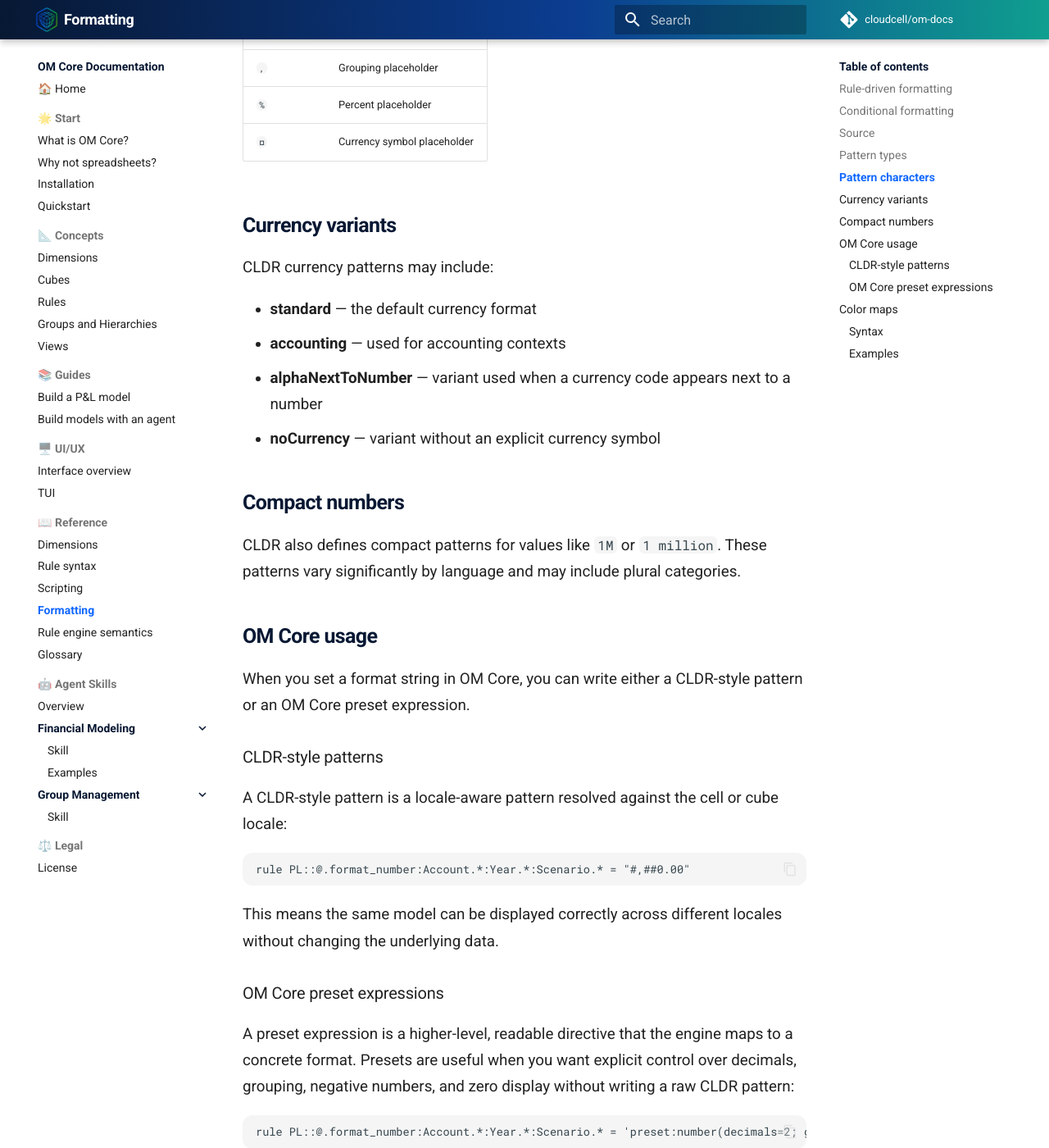
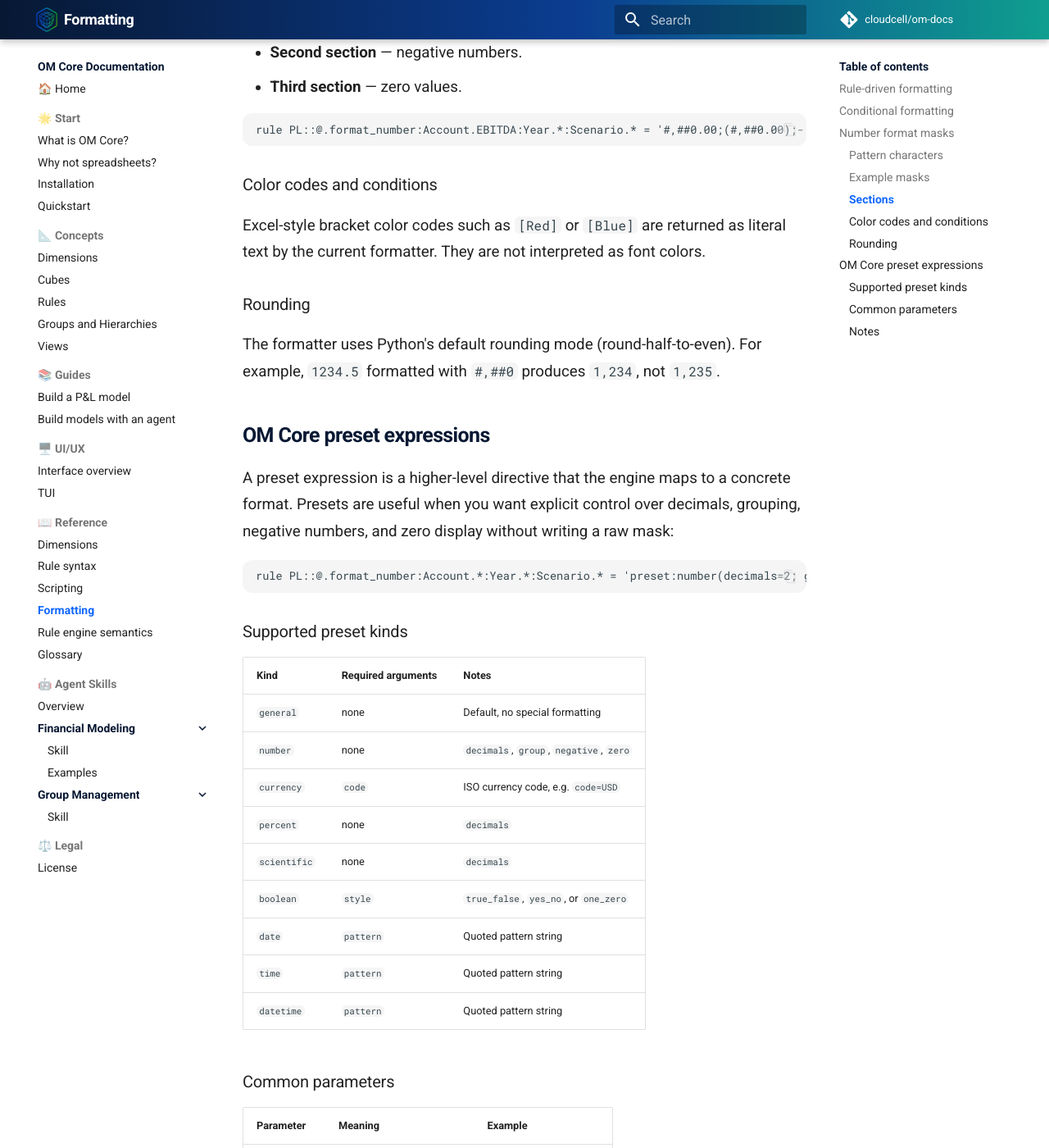
Before and after one commit to cloudcell/om-docs, an MkDocs documentation site: the page built from docs/reference/formatting.md, in a window 1280 px wide and 1400 px high, scrolled down 2165 px. Shown: the whole window at 82% size. Built offline with MkDocs 1.6.1 and Material for MkDocs 9.7.7, drawn with Linux system fonts in a browser that asks for light colours; comment, search, counter and statistics services are not loaded; some of the changed text lies outside the part shown.

Commit message:
docs: clarify range syntax as reference-only, rewrite formatting.md to focus on Excel-style masks over CLDR, and add aggregate/conditional/metadata function tables
Move sequential range documentation from dimension declaration to reference context, emphasizing ranges are valid only in cell references and aggregates. Replace CLDR-focused formatting documentation with Excel-compatible mask syntax, including section semantics, rounding behavior, and preset parameter tables. Remove COLORMAP function

````diff
--- a/docs/reference/formatting.md
+++ b/docs/reference/formatting.md
@@ -1,8 +1,7 @@
 # Formatting patterns
 
-OM Core uses number and currency formatting patterns based on the Unicode Common
-Locale Data Repository (CLDR). This page explains the origin of the syntax and
-the pattern types OM Core supports.
+OM Core uses number formatting patterns that are compatible with Excel-style
+masks. This page explains the syntax and the patterns OM Core supports.
 
 This page is about **number and currency display patterns**, not visual styles such
 as font color or background fill. Visual styles are set through channels like
@@ -31,134 +30,101 @@ Because formatting is rule-driven, it can be conditional. A rule on `@.fill`,
 other cells:
 
 ```openm
-rule Checks::@.fill:Check.Variance:Month.*:Department.* = if(abs(Variance::[VarianceLine.Variance]) > 1000, "#FFCCCC", "#FFFFFF")
+rule Checks::@.fill:Check.Variance:Month.*:Department.* = if(Variance::[VarianceLine.Variance] > 1000, "#FFCCCC", "#FFFFFF")
 rule PL::@.font_color:Account.EBITDA:Year.*:Scenario.* = if(PL::[Account.EBITDA] < 0, "#FF0000", "#000000")
 ```
 
 The format or style is recomputed automatically when the underlying values change,
 so the visual presentation always stays consistent with the model state.
 
-## Source
+## Number format masks
 
-The formatting syntax in OM Core originates from CLDR number and currency patterns:
+OM Core applies an Excel-compatible number mask to the raw cell value. The mask
+controls decimal places, thousands grouping, percentage scaling, and negative/zero
+sections.
 
-[Number and currency patterns — CLDR](https://cldr.unicode.org/translation/number-currency-formats/number-and-currency-patterns)
-
-CLDR defines locale-aware patterns for presenting numbers, currencies,
-percentages, and compact numbers. OM Core uses these patterns as the basis for
-formatting values in views.
-
-## Pattern types
-
-CLDR supports four general-purpose number patterns:
-
-- **Decimal** — standard numeric values, e.g. `1,234.56`
-- **Currency** — monetary values, with standard and accounting variants
-- **Percent** — values expressed as percentages
-- **Scientific** — values in scientific notation
-
-## Pattern characters
-
-In CLDR patterns, characters such as `.` and `,` are placeholders. The actual
-decimal and grouping symbols are determined by the active locale. Literal
-characters that are not placeholders must be quoted.
-
-Common pattern characters:
+### Pattern characters
 
 | Character | Meaning |
 | --- | --- |
-| `0` | Required digit |
-| `#` | Optional digit |
-| `.` | Decimal placeholder |
-| `,` | Grouping placeholder |
-| `%` | Percent placeholder |
-| `¤` | Currency symbol placeholder |
+| `0` | Digit placeholder |
+| `#` | Digit placeholder (currently treated the same as `0`) |
+| `.` | Decimal point position |
+| `,` | Thousands grouping marker |
+| `%` | Multiply by 100 and add `%` |
 
-## Currency variants
+### Example masks
 
-CLDR currency patterns may include:
+| Mask | Value | Display |
+| --- | --- | --- |
+| `#,##0.00` | `1234.5` | `1,234.50` |
+| `#,##0` | `1234.6` | `1,235` |
+| `0.00%` | `0.125` | `12.50%` |
+| `0;(#,##0)` | `-5` | `(5)` |
+| `0;(#,##0);-` | `0` | `-` |
 
-- **standard** — the default currency format
-- **accounting** — used for accounting contexts
-- **alphaNextToNumber** — variant used when a currency code appears next to a number
-- **noCurrency** — variant without an explicit currency symbol
+### Sections
 
-## Compact numbers
+A mask can contain up to three semicolon-separated sections:
 
-CLDR also defines compact patterns for values like `1M` or `1 million`. These
-patterns vary significantly by language and may include plural categories.
-
-## OM Core usage
-
-When you set a format string in OM Core, you can write either a CLDR-style
-pattern or an OM Core preset expression.
-
-### CLDR-style patterns
-
-A CLDR-style pattern is a locale-aware pattern resolved against the cell or cube
-locale:
+- **First section** — positive numbers.
+- **Second section** — negative numbers.
+- **Third section** — zero values.
 
 ```openm
-rule PL::@.format_number:Account.*:Year.*:Scenario.* = "#,##0.00"
+rule PL::@.format_number:Account.EBITDA:Year.*:Scenario.* = '#,##0.00;(#,##0.00);-'
 ```
 
-This means the same model can be displayed correctly across different locales
-without changing the underlying data.
+### Color codes and conditions
 
-### OM Core preset expressions
+Excel-style bracket color codes such as `[Red]` or `[Blue]` are returned as literal
+text by the current formatter. They are not interpreted as font colors.
 
-A preset expression is a higher-level, readable directive that the engine maps to
-a concrete format. Presets are useful when you want explicit control over
-decimals, grouping, negative numbers, and zero display without writing a raw CLDR
-pattern:
+### Rounding
+
+The formatter uses Python's default rounding mode (round-half-to-even). For example,
+`1234.5` formatted with `#,##0` produces `1,234`, not `1,235`.
+
+## OM Core preset expressions
+
+A preset expression is a higher-level directive that the engine maps to a concrete
+format. Presets are useful when you want explicit control over decimals, grouping,
+negative numbers, and zero display without writing a raw mask:
 
 ```openm
 rule PL::@.format_number:Account.*:Year.*:Scenario.* = 'preset:number(decimals=2; group=true; negative=parentheses; zero=dash)'
 ```
 
-Common preset parameters include:
+### Supported preset kinds
 
-| Parameter | Meaning |
-| --- | --- |
-| `decimals` | Number of decimal places |
-| `group` | Use thousands grouping |
-| `negative` | Negative number style, e.g. `parentheses` |
-| `zero` | Zero display, e.g. `dash` |
+| Kind | Required arguments | Notes |
+| --- | --- | --- |
+| `general` | none | Default, no special formatting |
+| `number` | none | `decimals`, `group`, `negative`, `zero` |
+| `currency` | `code` | ISO currency code, e.g. `code=USD` |
+| `percent` | none | `decimals` |
+| `scientific` | none | `decimals` |
+| `boolean` | `style` | `true_false`, `yes_no`, or `one_zero` |
+| `date` | `pattern` | Quoted pattern string |
+| `time` | `pattern` | Quoted pattern string |
+| `datetime` | `pattern` | Quoted pattern string |
 
-## Color maps
+### Common parameters
 
-OM Core supports color map functions for conditional color formatting. A color map
-maps a numeric value to a color along a named gradient.
+| Parameter | Meaning | Example |
+| --- | --- | --- |
+| `decimals` | Number of decimal places | `decimals=2` |
+| `group` | Use thousands grouping | `group=true` |
+| `negative` | Negative number style | `negative=parentheses` |
+| `zero` | Zero display | `zero=dash` |
+| `symbol` | Show currency symbol | `symbol=true` |
+| `code` | ISO currency code | `code=USD` |
+| `style` | Boolean display style | `style=true_false` |
+| `pattern` | Date/time pattern | `pattern="yyyy-mm-dd"` |
 
-### Syntax
+### Notes
 
-```text
-COLORMAP("name", [min; max])
-```
-
-- `name` — the color map name, e.g. `"viridis"` or `"plasma"`.
-- `[min; max]` — the value range to map to the gradient.
-
-The function returns a color for the current cell value by interpolating it
-between `min` and `max` across the named gradient.
-
-### Examples
-
-Use `COLORMAP` on the `@.fill` or `@.font_color` channel:
-
-```openm
-rule PL::@.fill:Account.EBITDA:Year.*:Scenario.* = COLORMAP("viridis", [0; 100000])
-rule Variance::@.fill:VarianceLine.VariancePct:Account.*:Month.* = COLORMAP("plasma", [-0.5; 0.5])
-```
-
-In the first example, an EBITDA value of `0` maps to one end of the Viridis
-gradient and `100000` maps to the other end. Values in between receive an
-interpolated color. In the second example, negative and positive variance
-percentages are shown on opposite ends of the Plasma gradient.
-
-Color maps are useful for heatmaps, variance highlighting, and any visual
-formatting that should scale continuously with a numeric value.
-
-For the full CLDR specification, see:
-
-[Number and currency patterns — CLDR](https://cldr.unicode.org/translation/number-currency-formats/number-and-currency-patterns)
+- Preset arguments are separated by `;` and use `=` for assignment, not `:`.
+- `negative` accepts `minus` or `parentheses`.
+- `zero` accepts `normal` or `dash`.
+- `pattern` must be quoted.
````
Also changed, not shown: docs/reference/dimensions.md (+13 -6 lines), docs/reference/rule-syntax.md (+121 -38 lines), docs/reference/scripting.md (+74 -25 lines).
